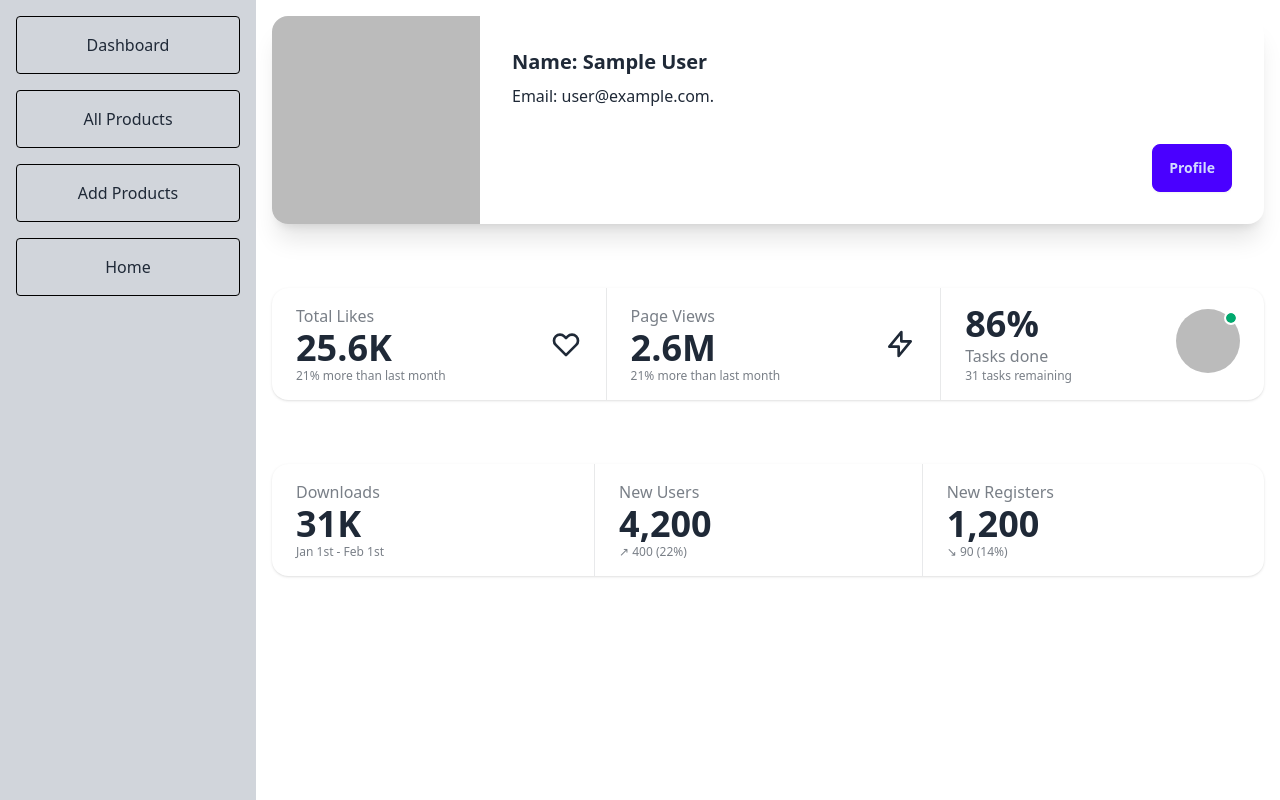
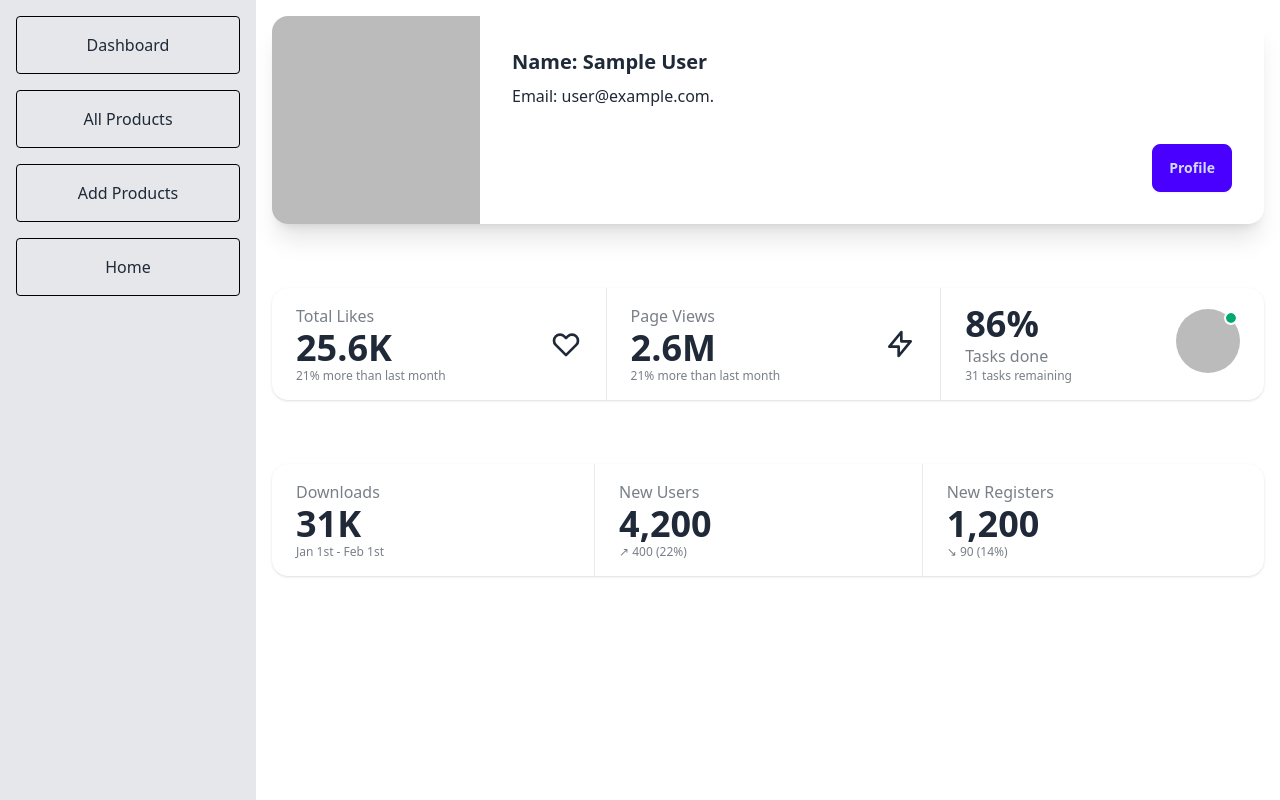
Before and after one commit to kader009/react-firebase, a React (Vite) app: page /dashboard in a window 1280 px wide. Built offline with nearby package versions, Linux system fonts and the light colour scheme; no server answers; sample sign-in values are in the browser's storage.

Commit message:
change sidebar color

```diff
--- a/src/layout/DashboardLayout.jsx
+++ b/src/layout/DashboardLayout.jsx
@@ -10,7 +10,7 @@ const DashboardLayout = () => {
 
   return (
     <div className='min-h-screen flex flex-col md:flex-row'>
-      <div className={`fixed inset-y-0 left-0 z-30 w-64 bg-gray-300 p-4 transform ${isSidebarOpen ? 'translate-x-0' : '-translate-x-full'} md:translate-x-0 transition-transform duration-200 ease-in-out`}>
+      <div className={`fixed inset-y-0 left-0 z-30 w-64 bg-gray-200 p-4 transform ${isSidebarOpen ? 'translate-x-0' : '-translate-x-full'} md:translate-x-0 transition-transform duration-200 ease-in-out`}>
         <ul className='space-y-4 text-center'>
           <li className='border border-black p-4 text w-full rounded'>
             <Link to={''} onClick={() => setIsSidebarOpen(false)}>Dashboard</Link>
```
